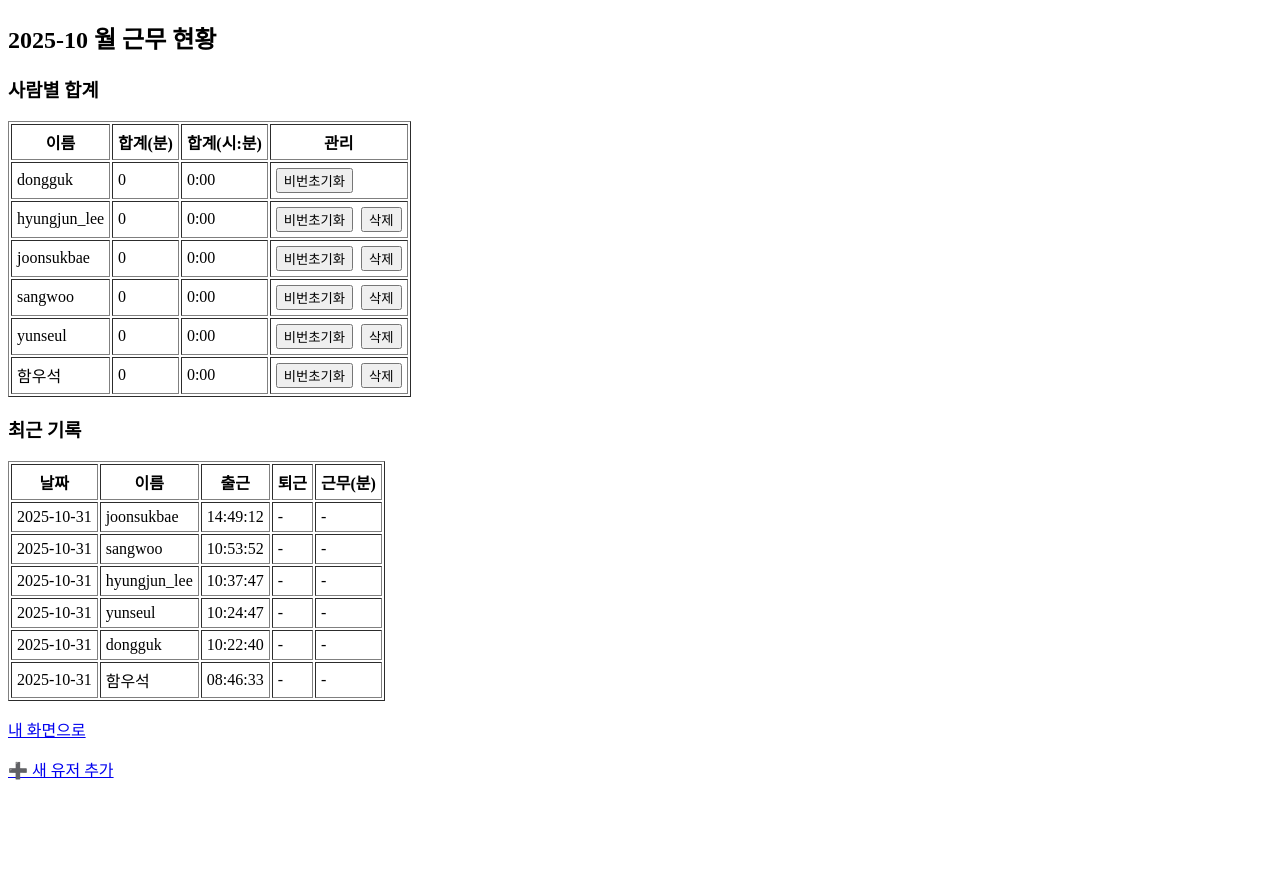
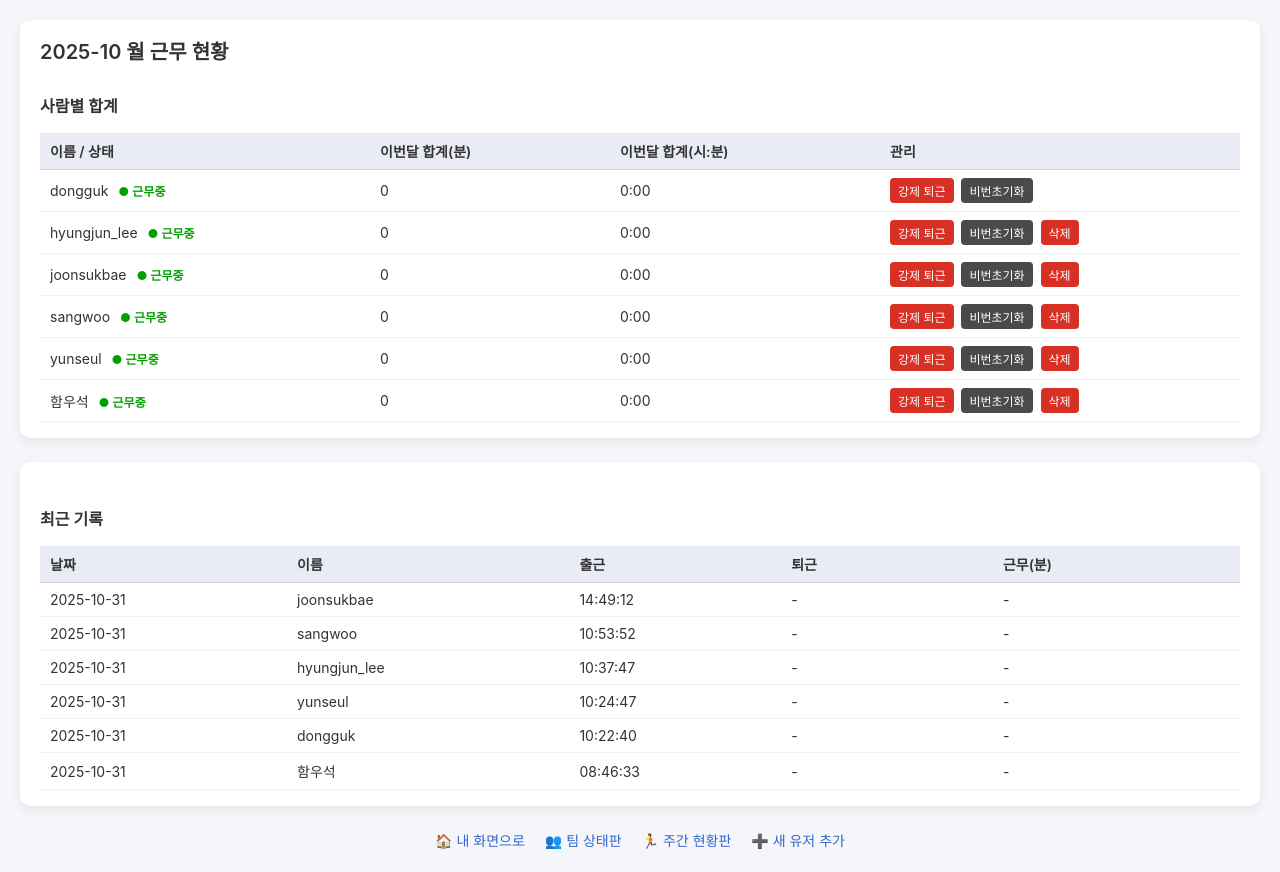
Before and after one commit to DonggukKim0/Attendance, a Flask app: page /admin in a window 1280 px wide. Before the commit the page ends 780 px from the top, so only its background shows below. Run offline with Flask 3, Linux system fonts and the light colour scheme; a user stored in the database is signed in; data comes from the database, SQL or seed files in the repository.

Commit message:
add force-checkout

```diff
--- a/app.py
+++ b/app.py
@@ -900,6 +900,54 @@ def weekly():
         week_range_label=week_range_label,
     )
 
+@app.route("/admin_force_checkout/<int:user_id>", methods=["POST"])
+def admin_force_checkout(user_id):
+    # 관리자만 사용 가능
+    if not session.get("is_admin", False):
+        return redirect(url_for("dashboard"))
+
+    today = date.today().isoformat()
+    now = datetime.now().strftime("%H:%M:%S")
+
+    conn = get_db()
+    c = conn.cursor()
+
+    # 해당 유저의 오늘 열린(퇴근 안 찍은) 근무 레코드 찾기
+    c.execute(
+        """
+        SELECT id, time_in
+        FROM attendance
+        WHERE user_id=? AND date=? AND time_out IS NULL
+        ORDER BY id DESC
+        LIMIT 1
+        """,
+        (user_id, today)
+    )
+    rec = c.fetchone()
+
+    if rec:
+        t_in = datetime.strptime(rec["time_in"], "%H:%M:%S")
+        t_out = datetime.strptime(now, "%H:%M:%S")
+        delta_min = int((t_out - t_in).total_seconds() // 60)
+        if delta_min < 0:
+            delta_min = 0
+
+        c.execute(
+            """
+            UPDATE attendance
+            SET time_out=?, work_minutes=?
+            WHERE id=?
+            """,
+            (now, delta_min, rec["id"])
+        )
+        conn.commit()
+        flash("해당 사용자를 퇴근 처리했습니다.")
+    else:
+        flash("해당 사용자는 오늘 근무중 상태가 아닙니다.")
+
+    conn.close()
+    return redirect(url_for("admin"))
+
 if __name__ == "__main__":
     # 0.0.0.0 으로 열어야 다른 PC에서 접속 가능
     app.run(host="0.0.0.0", port=5001, debug=True)
--- a/templates/admin.html
+++ b/templates/admin.html
@@ -3,13 +3,107 @@
 <head>
   <meta charset="utf-8">
   <title>관리자 페이지</title>
+  <style>
+    body {
+      font-family: -apple-system, BlinkMacSystemFont, 'Apple SD Gothic Neo', sans-serif;
+      background: #f5f6fa;
+      margin: 0;
+      padding: 20px;
+      color: #333;
+    }
+    h2 {
+      margin-top: 0;
+      font-size: 20px;
+      font-weight: 600;
+    }
+    h3 {
+      margin-top: 28px;
+      font-size: 16px;
+      font-weight: 600;
+    }
+    .card {
+      background: #fff;
+      border-radius: 10px;
+      box-shadow: 0 4px 12px rgba(0,0,0,0.07);
+      padding: 16px 20px;
+      margin-bottom: 24px;
+    }
+    table {
+      border-collapse: collapse;
+      width: 100%;
+      font-size: 14px;
+    }
+    thead th {
+      background: #e9ecf5;
+      text-align: left;
+      padding: 8px 10px;
+      font-weight: 600;
+      border-bottom: 1px solid #ccd2e0;
+    }
+    tbody td {
+      background: #fff;
+      padding: 8px 10px;
+      border-bottom: 1px solid #eceff5;
+      vertical-align: middle;
+    }
+    .status-dot-working {
+      color: #00a000;
+      font-weight: 600;
+      font-size: 12px;
+      margin-left: 6px;
+    }
+    .status-dot-off {
+      color: #999;
+      font-size: 12px;
+      margin-left: 6px;
+    }
+    .admin-action-btn {
+      background:#d93025;
+      color:#fff;
+      border:none;
+      border-radius:4px;
+      padding:4px 8px;
+      font-size:12px;
+      cursor:pointer;
+    }
+    .admin-action-btn.secondary {
+      background:#4a4a4a;
+    }
+    .footer-links {
+      text-align:center;
+      font-size:14px;
+      margin-top:24px;
+      line-height:1.6;
+    }
+    .footer-links a {
+      color:#3366cc;
+      text-decoration:none;
+      margin:0 8px;
+    }
+    .footer-links a:hover {
+      text-decoration:underline;
+    }
+    .flash-area {
+      margin: 12px 0 20px;
+      font-size: 14px;
+      color: #d93025;
+      font-weight: 500;
+      list-style: none;
+      padding-left: 0;
+    }
+    .flash-area li {
+      margin-bottom: 4px;
+    }
+  </style>
 </head>
 <body>
+
+  <div class="card">
     <h2>{{ month }} 월 근무 현황</h2>
 
     {% with messages = get_flashed_messages() %}
       {% if messages %}
-      <ul>
+        <ul class="flash-area">
         {% for m in messages %}
           <li>{{ m }}</li>
         {% endfor %}
@@ -18,27 +112,49 @@
     {% endwith %}
 
     <h3>사람별 합계</h3>
-  <table border="1" cellpadding="5">
+    <table>
+      <thead>
         <tr>
-      <th>이름</th>
-      <th>합계(분)</th>
-      <th>합계(시:분)</th>
-      <th>관리</th>
+          <th style="width:200px;">이름 / 상태</th>
+          <th style="width:140px;">이번달 합계(분)</th>
+          <th style="width:160px;">이번달 합계(시:분)</th>
+          <th style="width:220px;">관리</th>
         </tr>
+      </thead>
+      <tbody>
         {% for row in per_user %}
           {% set h = (row.total_min // 60) %}
           {% set m = (row.total_min % 60) %}
           <tr>
-        <td>{{ row.username }}</td>
+            <td>
+              {{ row.username }}
+              {% if row.uid in active_user_ids %}
+                <span class="status-dot-working">● 근무중</span>
+              {% else %}
+                <span class="status-dot-off">● 퇴근</span>
+              {% endif %}
+            </td>
+
             <td>{{ row.total_min }}</td>
             <td>{{ "%d:%02d" % (h, m) }}</td>
+
             <td>
-          {# 관리자 전용 액션 버튼들 #}
               {% if session.get('is_admin') %}
 
+                {# 강제 퇴근 버튼: /admin_force_checkout/<user_id> 에 POST  #}
+                {% if row.uid in active_user_ids %}
+                  <form method="post" action="{{ url_for('admin_force_checkout', user_id=row.uid) }}" style="display:inline;">
+                    <button type="submit" class="admin-action-btn" onclick="return confirm('{{ row.username }} 사용자를 지금 퇴근 처리할까요?')">
+                      강제 퇴근
+                    </button>
+                  </form>
+                {% else %}
+                  <span style="color:#666; font-size:12px; margin-right:8px;">(퇴근 상태)</span>
+                {% endif %}
+
                 {# 비밀번호 초기화 버튼: /admin_reset/<username> 에 POST #}
-            <form method="post" action="{{ url_for('admin_reset', username=row.username) }}" style="display:inline;">
-              <button type="submit" onclick="return confirm('{{ row.username }} 비밀번호를 기본값으로 초기화할까요?')">
+                <form method="post" action="{{ url_for('admin_reset', username=row.username) }}" style="display:inline; margin-left:4px;">
+                  <button type="submit" class="admin-action-btn secondary" onclick="return confirm('{{ row.username }} 비밀번호를 기본값으로 초기화할까요?')">
                     비번초기화
                   </button>
                 </form>
@@ -46,7 +162,7 @@
                 {# 유저 삭제 버튼: /admin_delete_user/<username> 에 POST #}
                 {% if row.username != 'dongguk' %}
                 <form method="post" action="{{ url_for('admin_delete_user', username=row.username) }}" style="display:inline; margin-left:4px;">
-              <button type="submit" onclick="return confirm('{{ row.username }} 계정을 완전히 삭제할까요? 이 작업은 복구되지 않습니다.')">
+                  <button type="submit" class="admin-action-btn" onclick="return confirm('{{ row.username }} 계정을 완전히 삭제할까요? 이 작업은 복구되지 않습니다.')">
                     삭제
                   </button>
                 </form>
@@ -56,29 +172,42 @@
             </td>
           </tr>
         {% endfor %}
+      </tbody>
     </table>
+  </div>
 
+  <div class="card">
     <h3>최근 기록</h3>
-  <table border="1" cellpadding="5">
+    <table>
+      <thead>
         <tr>
-      <th>날짜</th>
-      <th>이름</th>
-      <th>출근</th>
-      <th>퇴근</th>
-      <th>근무(분)</th>
+          <th style="width:120px;">날짜</th>
+          <th style="width:140px;">이름</th>
+          <th style="width:100px;">출근</th>
+          <th style="width:100px;">퇴근</th>
+          <th style="width:120px;">근무(분)</th>
         </tr>
+      </thead>
+      <tbody>
         {% for rec in recent %}
         <tr>
           <td>{{ rec.date }}</td>
           <td>{{ rec.username }}</td>
           <td>{{ rec.time_in }}</td>
-      <td>{{ rec.time_out if rec.time_out else "-" }}</td>
-      <td>{{ rec.work_minutes if rec.work_minutes else "-" }}</td>
+          <td>{{ rec.time_out if rec.time_out else '-' }}</td>
+          <td>{{ rec.work_minutes if rec.work_minutes else '-' }}</td>
         </tr>
         {% endfor %}
+      </tbody>
     </table>
+  </div>
 
-  <p><a href="{{ url_for('dashboard') }}">내 화면으로</a></p>
-  <p><a href="{{ url_for('admin_add_user') }}">➕ 새 유저 추가</a></p>
+  <div class="footer-links">
+    <a href="{{ url_for('dashboard') }}">🏠 내 화면으로</a>
+    <a href="{{ url_for('profiles') }}">👥 팀 상태판</a>
+    <a href="{{ url_for('weekly') }}">🏃 주간 현황판</a>
+    <a href="{{ url_for('admin_add_user') }}">➕ 새 유저 추가</a>
+  </div>
+
 </body>
 </html>
--- a/templates/dashboard.html
+++ b/templates/dashboard.html
@@ -27,8 +27,6 @@
   <p><a href="{{ url_for('logout') }}">로그아웃</a></p>
   <p><a href="{{ url_for('change_password') }}">비밀번호 변경</a></p>
   <p><a href="{{ url_for('profiles') }}">팀 상태판 보기 👀</a></p>
-  {% if is_admin %}
-  <p><a href="{{ url_for('admin') }}">관리자 페이지</a></p>
-  {% endif %}
+  <p><a href="{{ url_for('weekly') }}">🏃 주간 현황판 보기</a></p>
 </body>
 </html>
```
Lines whose indentation alone changed are shown as unchanged.
